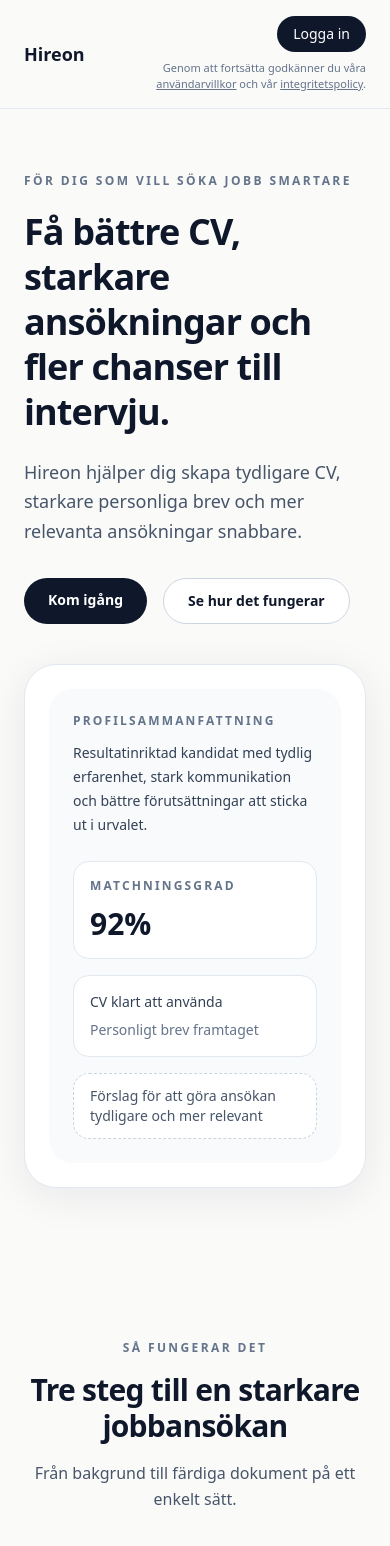
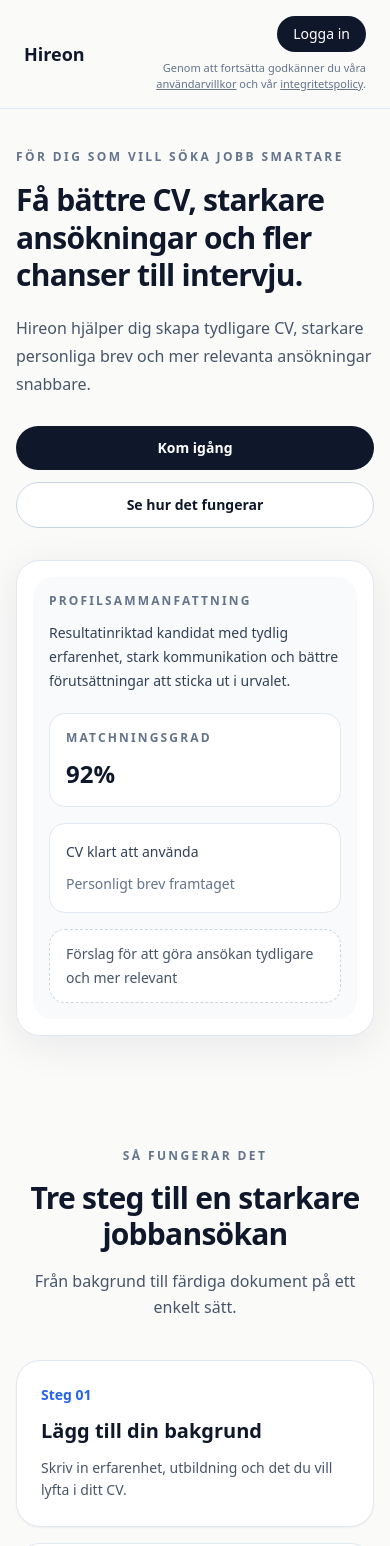
Before and after one commit to lukasgustvssons-cmd/CV, a Next.js app: page / in a window 390 px wide. Shown: the top 1546 px of the page. Built offline with nearby package versions, Linux system fonts and the light colour scheme; no server answers.

Commit message:
fix mobile hero layout

```diff
--- a/components/Hero.tsx
+++ b/components/Hero.tsx
@@ -16,39 +16,39 @@
 
 export function Hero({ t }: HeroProps) {
   return (
-    <section className="mx-auto grid w-full max-w-6xl gap-10 px-6 pb-24 pt-16 lg:grid-cols-2 lg:items-center lg:px-8 lg:pt-24">
+    <section className="mx-auto grid w-full max-w-6xl gap-8 px-4 pb-14 pt-10 sm:gap-10 sm:px-6 sm:pb-20 sm:pt-14 lg:grid-cols-2 lg:items-center lg:px-8 lg:pb-24 lg:pt-24">
       <div className="fade-in">
-        <p className="mb-5 text-xs font-semibold uppercase tracking-[0.2em] text-slate-500">
+        <p className="mb-4 text-xs font-semibold uppercase tracking-[0.2em] text-slate-500 sm:mb-5">
           {t.eyebrow}
         </p>
 
-        <h1 className="text-4xl font-semibold leading-tight tracking-tight text-slate-900 sm:text-5xl lg:text-6xl">
+        <h1 className="text-3xl font-semibold leading-tight tracking-tight text-slate-900 sm:text-5xl lg:text-6xl">
           {t.title}
         </h1>
 
-        <p className="mt-6 max-w-xl text-lg leading-relaxed text-slate-600">
+        <p className="mt-5 max-w-xl text-base leading-7 text-slate-600 sm:mt-6 sm:text-lg sm:leading-relaxed">
           {t.description}
         </p>
 
-        <div className="mt-8 flex flex-wrap gap-4">
+        <div className="mt-7 flex flex-col gap-3 sm:mt-8 sm:flex-row sm:flex-wrap sm:gap-4">
           <a
             href="#demo"
-            className="rounded-full bg-slate-900 px-6 py-3 text-sm font-semibold text-white transition hover:bg-slate-800"
+            className="inline-flex w-full items-center justify-center rounded-full bg-slate-900 px-6 py-3 text-sm font-semibold text-white transition hover:bg-slate-800 sm:w-auto"
           >
             {t.primaryCta}
           </a>
 
           <a
             href="#demo"
-            className="rounded-full border border-slate-300 bg-white px-6 py-3 text-sm font-semibold text-slate-900 transition hover:border-slate-900"
+            className="inline-flex w-full items-center justify-center rounded-full border border-slate-300 bg-white px-6 py-3 text-sm font-semibold text-slate-900 transition hover:border-slate-900 sm:w-auto"
           >
             {t.secondaryCta}
           </a>
         </div>
       </div>
 
-      <div className="rounded-[32px] border border-slate-200 bg-white p-6 shadow-soft">
-        <div className="rounded-3xl bg-slate-50 p-6">
+      <div className="rounded-[24px] border border-slate-200 bg-white p-4 shadow-soft sm:rounded-[32px] sm:p-6">
+        <div className="rounded-[20px] bg-slate-50 p-4 sm:rounded-3xl sm:p-6">
           <p className="text-xs font-semibold uppercase tracking-[0.18em] text-slate-500">
             {t.profileSummary}
           </p>
@@ -56,25 +56,27 @@
             {t.profileText}
           </p>
 
-          <div className="mt-6 grid gap-4 sm:grid-cols-2">
+          <div className="mt-5 grid gap-4 sm:mt-6 sm:grid-cols-2">
             <div className="rounded-2xl border border-slate-200 bg-white p-4">
               <p className="text-xs font-semibold uppercase tracking-[0.18em] text-slate-500">
                 {t.matchScore}
               </p>
-              <p className="mt-3 text-3xl font-semibold text-slate-900">92%</p>
+              <p className="mt-3 text-2xl font-semibold text-slate-900 sm:text-3xl">
+                92%
+              </p>
             </div>
 
             <div className="rounded-2xl border border-slate-200 bg-white p-4">
-              <p className="text-sm font-medium text-slate-700">
+              <p className="text-sm font-medium leading-6 text-slate-700">
                 {t.tailoredResumeReady}
               </p>
-              <p className="mt-2 text-sm text-slate-500">
+              <p className="mt-2 text-sm leading-6 text-slate-500">
                 {t.coverLetterGenerated}
               </p>
             </div>
           </div>
 
-          <div className="mt-4 rounded-2xl border border-dashed border-slate-300 bg-white px-4 py-3 text-sm text-slate-600">
+          <div className="mt-4 rounded-2xl border border-dashed border-slate-300 bg-white px-4 py-3 text-sm leading-6 text-slate-600">
             {t.atsSuggestions}
           </div>
         </div>
```
